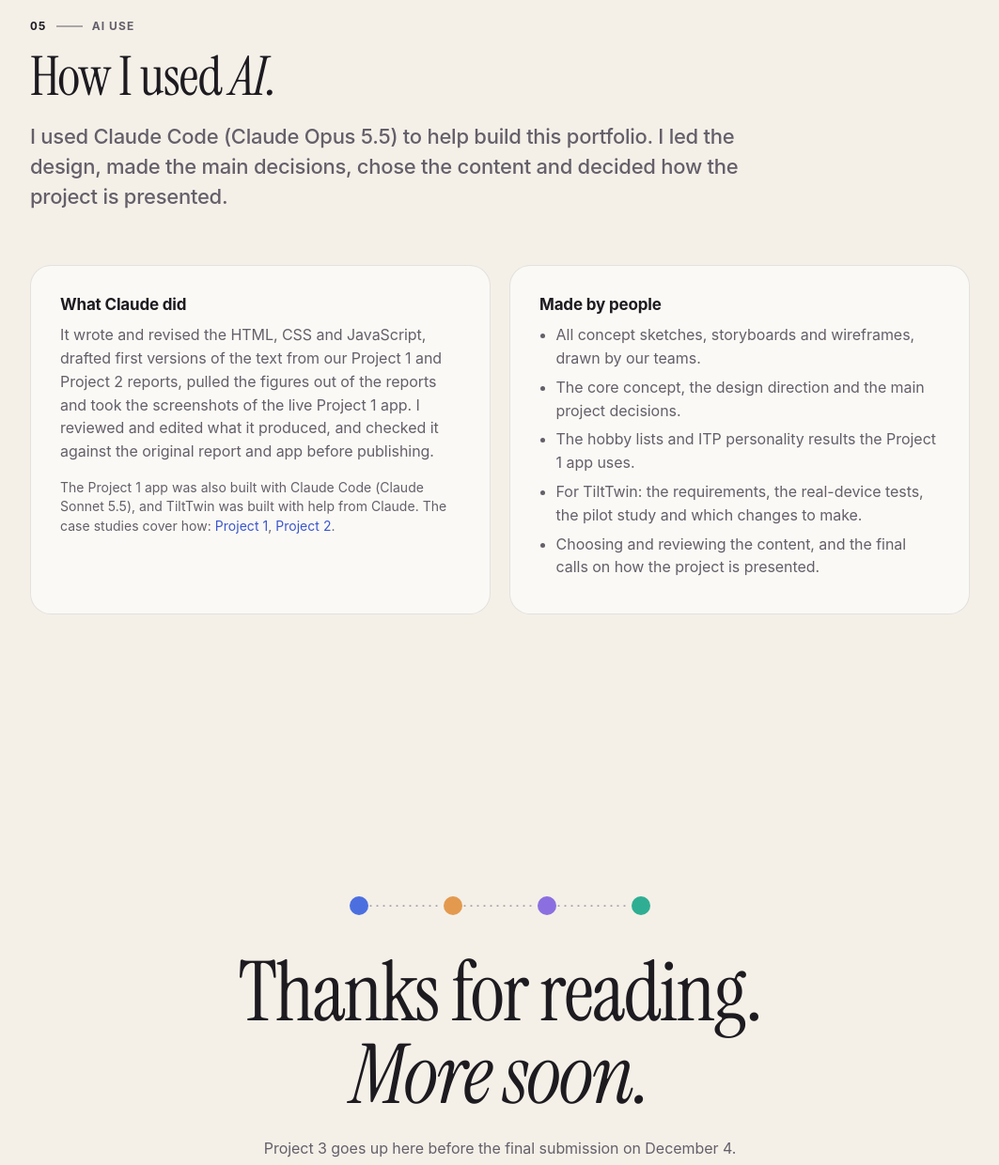
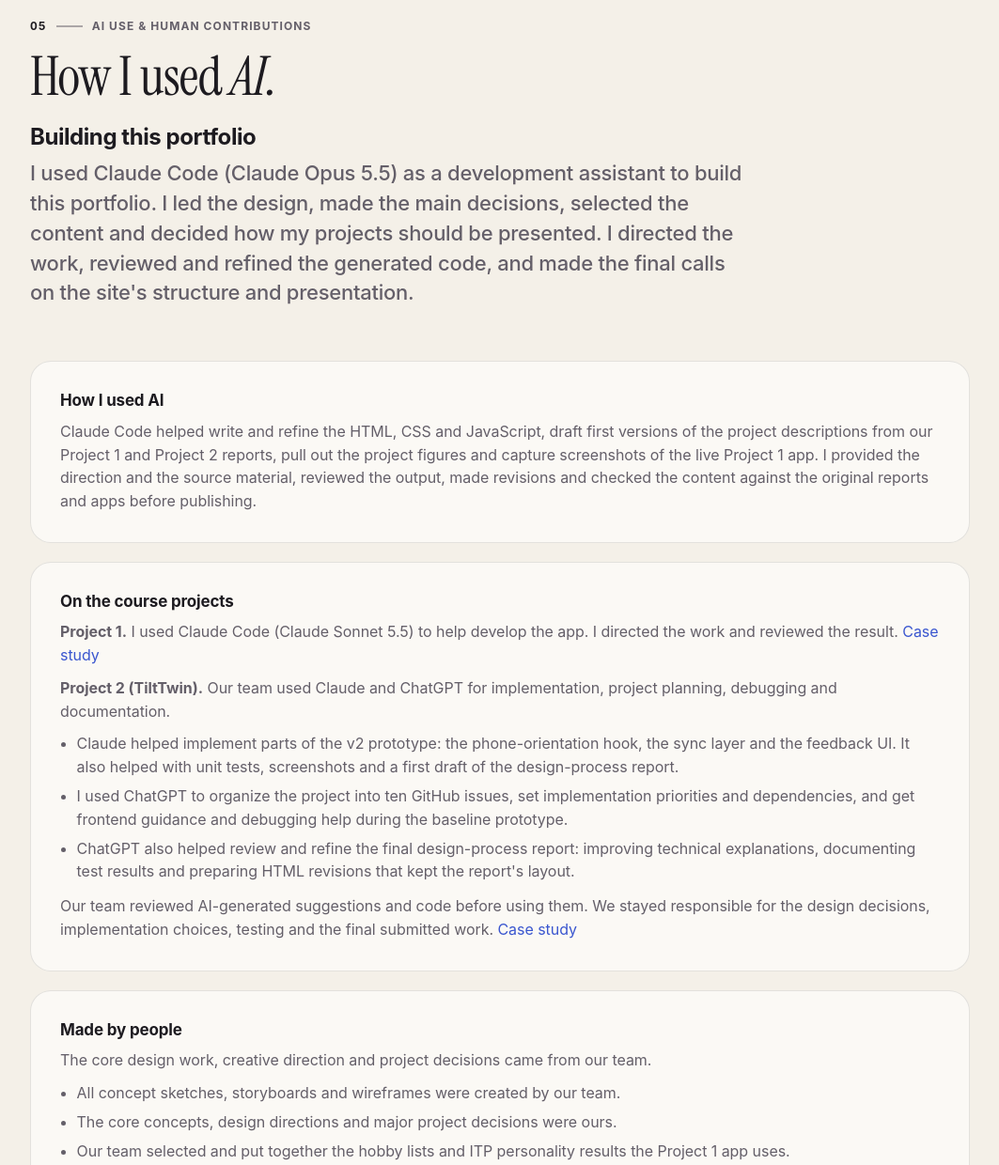
Before and after one commit to PatelPrince11/cpsc581-portfolio, a plain HTML site: page index.html in a window 1280 px wide. Shown: the part 6720-7960 px from the top of the page at 94% size, without its empty margins (108-1171 px from the left). Drawn offline with Linux system fonts and the light colour scheme.

Commit message:
Rewrite AI disclosure and Project 2 contribution to match the team report

```diff
--- a/css/style.css
+++ b/css/style.css
@@ -706,3 +706,4 @@ code { font-family: ui-monospace, SFMono-Regular, Menlo, monospace; font-size: 0
 .project.p2 .art .num { color: rgba(255,255,255,.28); }
 .matrix td { font-variant-numeric: tabular-nums; }
 .grid + p, .shots + p { margin-top: 24px; }
+.ai-use .span { grid-column: 1 / -1; } .ai-use p { margin: 0 0 10px; } .ai-use ul + p { margin-top: 12px; }
--- a/index.html
+++ b/index.html
@@ -11,7 +11,7 @@
   <link rel="preconnect" href="https://fonts.googleapis.com">
   <link rel="preconnect" href="https://fonts.gstatic.com" crossorigin>
   <link rel="stylesheet" href="https://fonts.googleapis.com/css2?family=Instrument+Serif:ital@0;1&family=Manrope:wght@500;600;700;800&display=swap">
-  <link rel="stylesheet" href="css/style.css?v=7">
+  <link rel="stylesheet" href="css/style.css?v=8">
   <script>
     // Pick the theme before first paint: saved choice, else the system setting.
     (function () { var t; try { t = localStorage.getItem('theme'); } catch (e) {}
@@ -272,24 +272,35 @@
     <section id="ai">
       <div class="wrap">
         <div class="section-head reveal">
-          <p class="eyebrow"><span class="idx">05</span><span class="rule"></span>AI use</p>
+          <p class="eyebrow"><span class="idx">05</span><span class="rule"></span>AI use &amp; human contributions</p>
           <h2>How I used <em>AI.</em></h2>
-          <p class="lead">I used Claude Code (Claude Opus 5.5) to help build this portfolio. I led the design, made the main decisions, chose the content and decided how the project is presented.</p>
+          <h3 class="h4" style="margin-top:20px">Building this portfolio</h3>
+          <p class="lead">I used Claude Code (Claude Opus 5.5) as a development assistant to build this portfolio. I led the design, made the main decisions, selected the content and decided how my projects should be presented. I directed the work, reviewed and refined the generated code, and made the final calls on the site's structure and presentation.</p>
         </div>
         <div class="ai-use reveal">
-          <div class="card">
-            <h3>What Claude did</h3>
-            <p class="muted">It wrote and revised the HTML, CSS and JavaScript, drafted first versions of the text from our Project 1 and Project 2 reports, pulled the figures out of the reports and took the screenshots of the live Project 1 app. I reviewed and edited what it produced, and checked it against the original report and app before publishing.</p>
-            <p class="muted small">The Project 1 app was also built with Claude Code (Claude Sonnet 5.5), and TiltTwin was built with help from Claude. The case studies cover how: <a href="project-1.html#build">Project 1</a>, <a href="project-2.html#contribution">Project 2</a>.</p>
+          <div class="card span">
+            <h3>How I used AI</h3>
+            <p class="muted">Claude Code helped write and refine the HTML, CSS and JavaScript, draft first versions of the project descriptions from our Project 1 and Project 2 reports, pull out the project figures and capture screenshots of the live Project 1 app. I provided the direction and the source material, reviewed the output, made revisions and checked the content against the original reports and apps before publishing.</p>
           </div>
-          <div class="card">
+          <div class="card span">
+            <h3>On the course projects</h3>
+            <p class="muted"><strong>Project 1.</strong> I used Claude Code (Claude Sonnet 5.5) to help develop the app. I directed the work and reviewed the result. <a href="project-1.html#build">Case study</a></p>
+            <p class="muted"><strong>Project 2 (TiltTwin).</strong> Our team used Claude and ChatGPT for implementation, project planning, debugging and documentation.</p>
+            <ul>
+              <li>Claude helped implement parts of the v2 prototype: the phone-orientation hook, the sync layer and the feedback UI. It also helped with unit tests, screenshots and a first draft of the design-process report.</li>
+              <li>I used ChatGPT to organize the project into ten GitHub issues, set implementation priorities and dependencies, and get frontend guidance and debugging help during the baseline prototype.</li>
+              <li>ChatGPT also helped review and refine the final design-process report: improving technical explanations, documenting test results and preparing HTML revisions that kept the report's layout.</li>
+            </ul>
+            <p class="muted">Our team reviewed AI-generated suggestions and code before using them. We stayed responsible for the design decisions, implementation choices, testing and the final submitted work. <a href="project-2.html#contribution">Case study</a></p>
+          </div>
+          <div class="card span">
             <h3>Made by people</h3>
+            <p class="muted">The core design work, creative direction and project decisions came from our team.</p>
             <ul>
-              <li>All concept sketches, storyboards and wireframes, drawn by our teams.</li>
-              <li>The core concept, the design direction and the main project decisions.</li>
-              <li>The hobby lists and ITP personality results the Project 1 app uses.</li>
-            <li>For TiltTwin: the requirements, the real-device tests, the pilot study and which changes to make.</li>
-              <li>Choosing and reviewing the content, and the final calls on how the project is presented.</li>
+              <li>All concept sketches, storyboards and wireframes were created by our team.</li>
+              <li>The core concepts, design directions and major project decisions were ours.</li>
+              <li>Our team selected and put together the hobby lists and ITP personality results the Project 1 app uses.</li>
+              <li>For TiltTwin, our team did the real-device testing, ran the three-person pilot and decided what to change based on the feedback.</li>
             </ul>
           </div>
         </div>
@@ -315,7 +326,7 @@
     </div>
   </footer>
 
-  <script src="js/site.js?v=7"></script>
-  <script src="js/bubbles.js?v=7"></script>
+  <script src="js/site.js?v=8"></script>
+  <script src="js/bubbles.js?v=8"></script>
 </body>
 </html>
```
Also changed, not shown: project-1.html (+3 -3 lines), project-2.html (+28 -11 lines).
